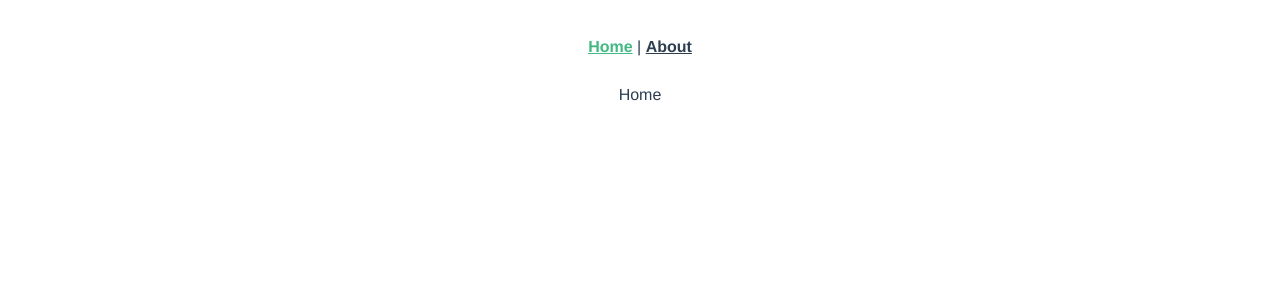
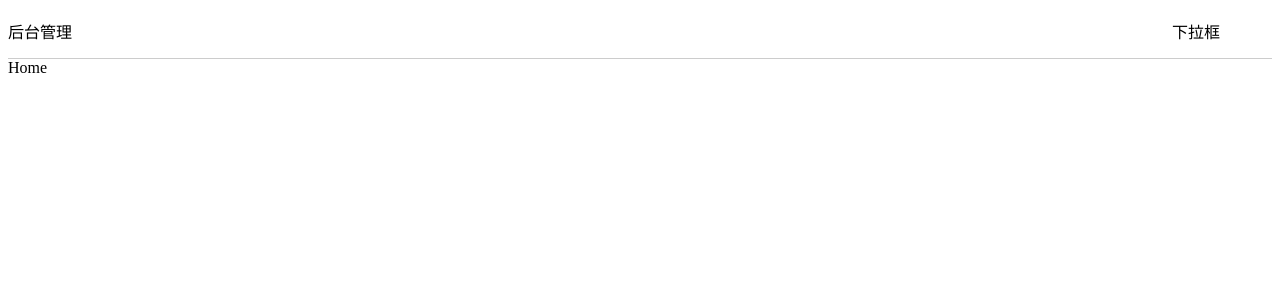
Before and after one commit to huzirun/frond, a Vue app: page / in a window 1280 px wide. Shown: the top 300 px of the page. Built offline with nearby package versions, Linux system fonts and the light colour scheme.

Commit message:
feat: 添加Header组件

```diff
--- a/src/App.vue
+++ b/src/App.vue
@@ -1,30 +1,21 @@
 <template>
-  <div id="nav">
-    <router-link to="/">Home</router-link> |
-    <router-link to="/about">About</router-link>
+  <div>
+    <Header/>
   </div>
   <router-view/>
 </template>
 
 <style>
-#app {
-  font-family: Avenir, Helvetica, Arial, sans-serif;
-  -webkit-font-smoothing: antialiased;
-  -moz-osx-font-smoothing: grayscale;
-  text-align: center;
-  color: #2c3e50;
+
+</style>
+
+<script>
+import Header from "@/components/Header";
+
+export default {
+  name:"Layout",
+  components: {
+    Header
+  }
 }
-
-#nav {
-  padding: 30px;
-}
-
-#nav a {
-  font-weight: bold;
-  color: #2c3e50;
-}
-
-#nav a.router-link-exact-active {
-  color: #42b983;
-}
-</style>
+</script>
--- /dev/null
+++ b/src/components/Header.vue
@@ -0,0 +1,17 @@
+<template>
+  <div style="height: 50px; line-height: 50px; border-bottom: 1px solid #ccc; display: flex">
+    <div style="width: 200px">后台管理</div>
+    <div style="flex: 1"></div>
+    <div style="width: 100px">下拉框</div>
+  </div>
+</template>
+
+<script>
+export default {
+  name: "Header"
+}
+</script>
+
+<style scoped>
+
+</style>
```
